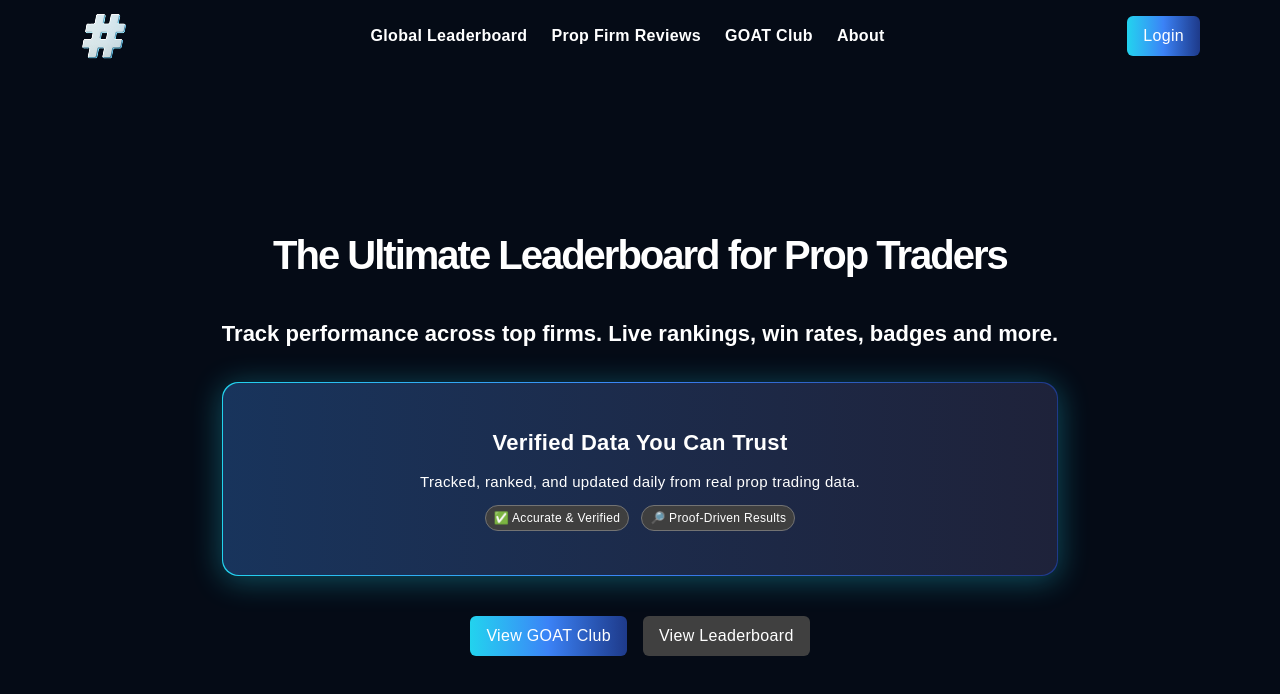
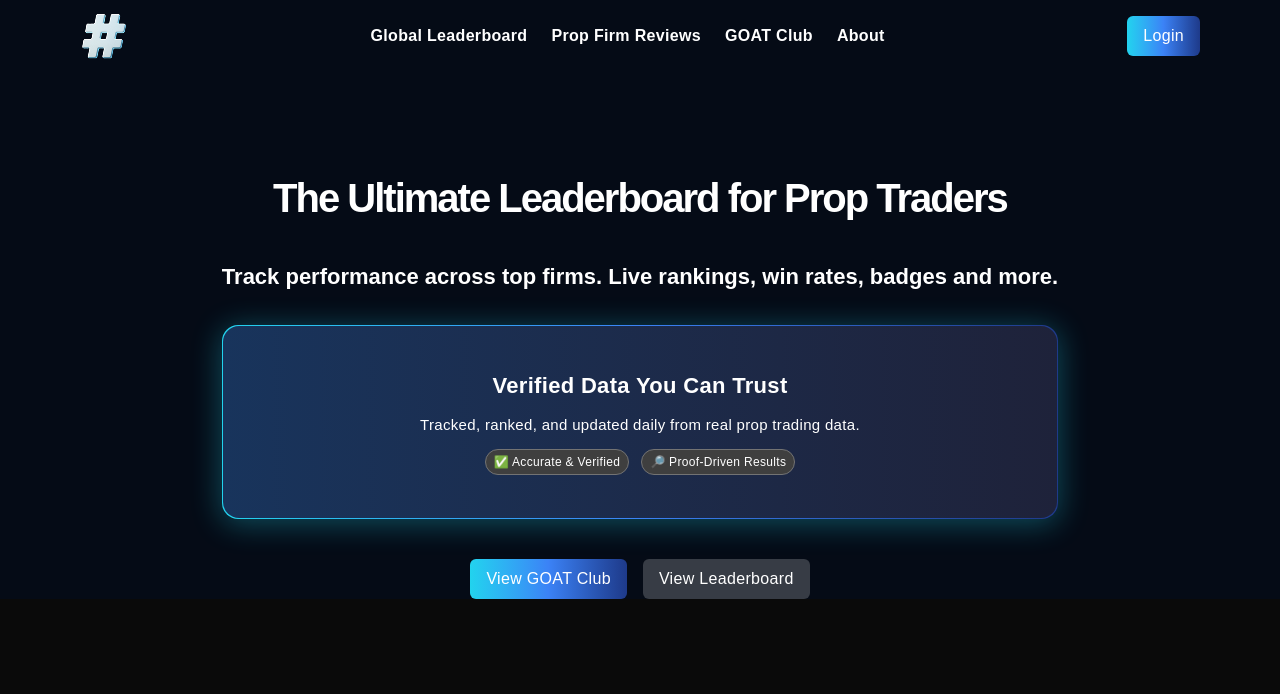
Before and after one commit to felixquan0330/prop-trading-leaderboard-frontend, a Next.js app: page /Hero in a window 1280 px wide. Shown: the top 694 px of the page. Built offline with nearby package versions, Linux system fonts and the light colour scheme.

Commit message:
Re-move the gap of leaderboard

```diff
--- a/src/app/Hero/page.tsx
+++ b/src/app/Hero/page.tsx
@@ -3,9 +3,9 @@ import { Badge, Button, Header } from '@/components'
 
 export default function Hero() {
     return (
-        <div className="px-20 pb-16 h-screen relative overflow-hidden bg-[#050B16]">
+        <div className="px-20 relative overflow-hidden bg-[#050B16]">
             <Header />
-            <section className="flex flex-col items-center justify-center gap-20 text-center h-full relative z-10">
+            <section className="flex flex-col items-center justify-center gap-20 text-center relative z-10 pt-24">
                 <div className="flex flex-col items-center justify-center gap-10">
                     <div className="flex flex-col gap-8">
                         <div className="text-[40px] text-white font-semibold tracking-tighter">
@@ -42,7 +42,7 @@ export default function Hero() {
                             variant="outline">
                             View GOAT Club
                         </Button>
-                        <Button className="bg-[#404040] rounded-md">
+                        <Button className="bg-white/20 border-white/10 rounded-md">
                             <span>View Leaderboard</span>
                         </Button>
                     </div>
--- a/src/app/Leaderboard/page.tsx
+++ b/src/app/Leaderboard/page.tsx
@@ -20,7 +20,7 @@ export default function Leaderboard() {
 
     return (
         <div className="bg-[#050B16]">
-            <div className="max-w-[1440px] w-full mx-auto px-20 pt-24 pb-16 flex flex-col gap-6">
+            <div className="max-w-[1440px] w-full mx-auto px-20 pt-10 pb-16 flex flex-col gap-6">
                 <div className="flex flex-col gap-8">
                     <div className="flex flex-col gap-3">
                         <h6 className="text-white text-2xl font-bold text-center">Global Leaderboard</h6>
```
